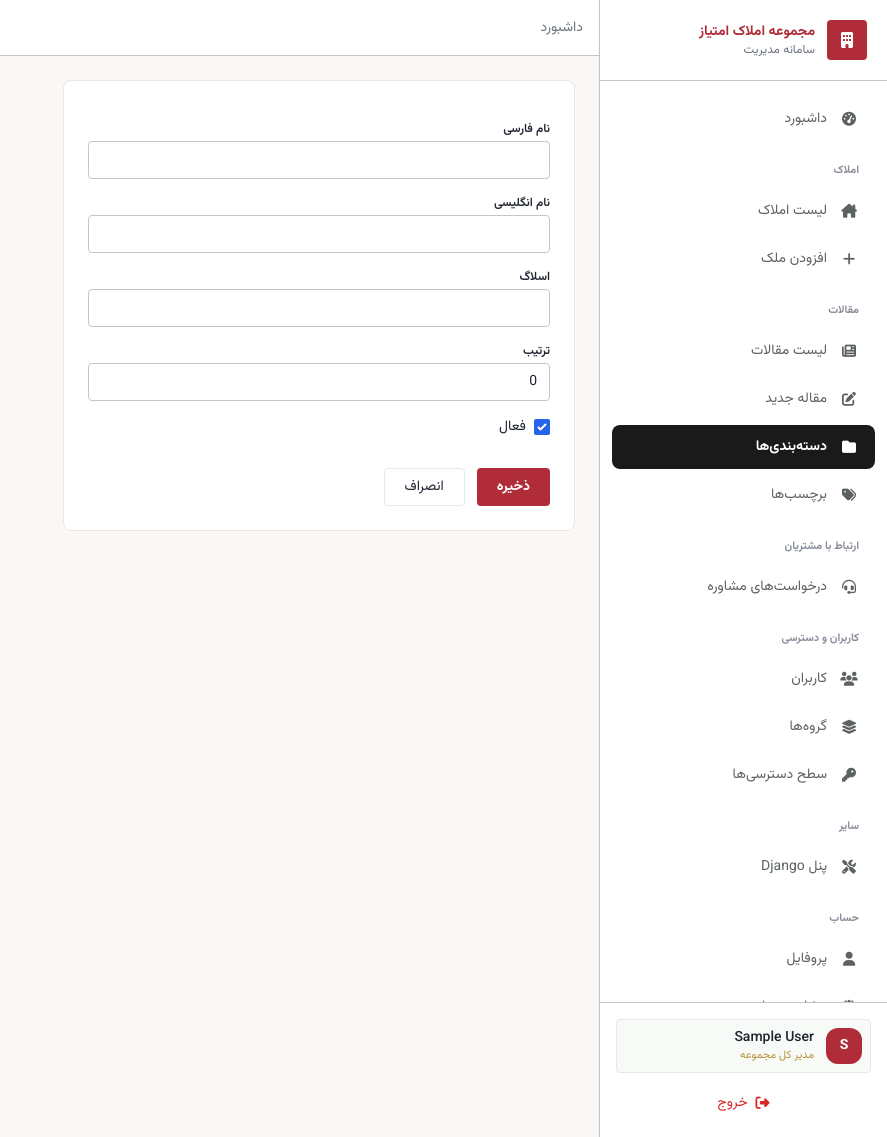
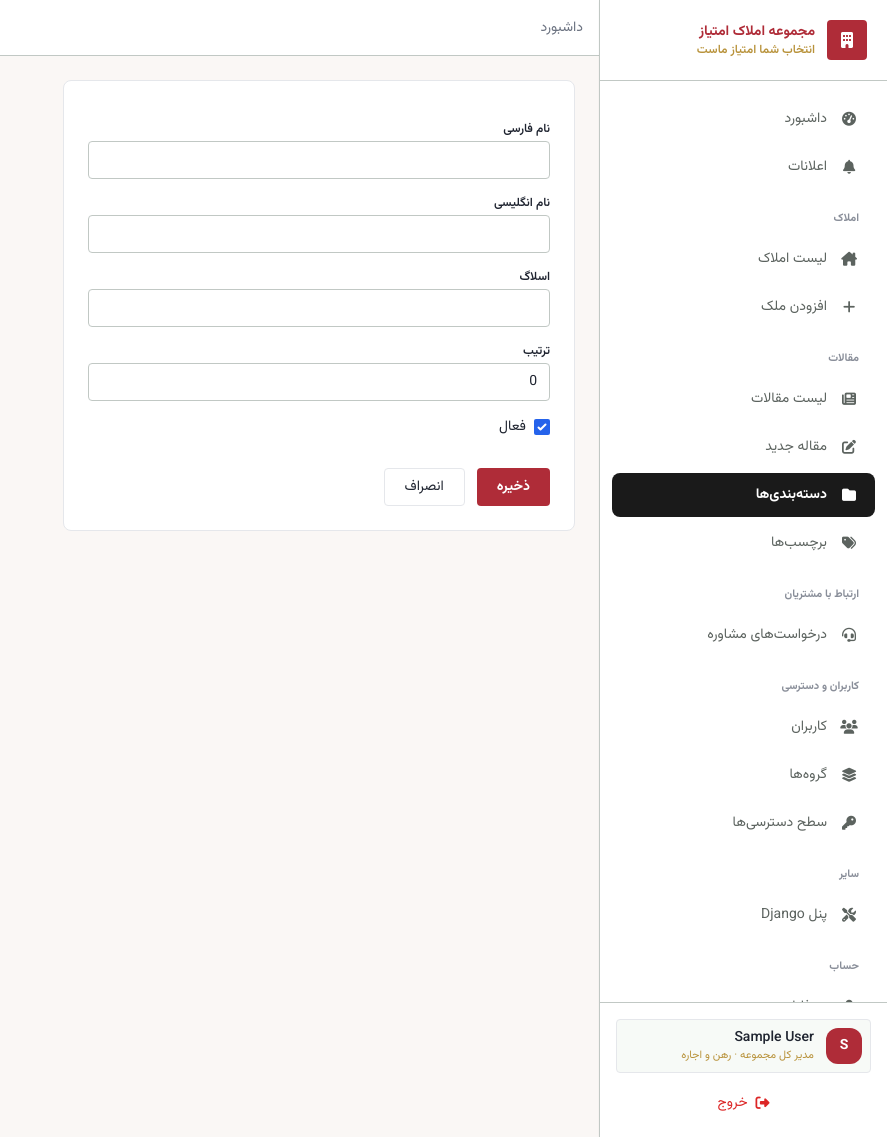
Before and after one commit to MErfanPld/emtiaz-backend, a Django app: page /dashboard/blog/categories/new/ in a window 1280 px wide. Shown: the whole page, without its empty margins (393-1280 px from the left). Run offline with Django 5.2, Linux system fonts and the light colour scheme; a user stored in the database is signed in; tables that the repository leaves empty hold one stand-in row (values such as "Sample post"); some libraries are stand-ins or nearby versions.

Commit message:
feat: add notifications link and slogan to dashboard sidebar

```diff
--- a/templates/dashboard/base_dashboard.html
+++ b/templates/dashboard/base_dashboard.html
@@ -23,8 +23,6 @@
   .nav-link:hover { background: #ecefeb; color: #181c1b; }
   .nav-link.active { background: #1a1a1a; color: #fff; font-weight: 700; }
   .nav-link i { width: 1.25rem; text-align: center; }
-
-  /* Fix select chevron overlapping text (RTL) */
   select {
     -webkit-appearance: none !important;
     -moz-appearance: none !important;
@@ -47,14 +45,15 @@
       <div class="w-10 h-10 rounded-lg bg-primary text-white flex items-center justify-center"><i class="fa-solid fa-building"></i></div>
       <div>
         <h1 class="text-primary font-bold text-sm">مجموعه املاک امتیاز</h1>
-        <p class="text-xs text-on-surface-variant">سامانه مدیریت</p>
+        <p class="text-xs text-secondary font-semibold">انتخاب شما امتیاز ماست</p>
       </div>
     </div>
   </div>
   <nav class="flex-1 overflow-y-auto px-3 py-4 space-y-1 text-sm">
     <a class="nav-link {% if url_name == 'index' %}active{% endif %}" href="{% url 'dashboard:index' %}"><i class="fa-solid fa-gauge-high"></i><span>داشبورد</span></a>
+    <a class="nav-link {% if url_name == 'notifications' %}active{% endif %}" href="{% url 'dashboard:notifications' %}"><i class="fa-solid fa-bell"></i><span>اعلانات</span></a>
     <p class="px-4 pt-4 pb-1 text-[11px] font-bold text-on-surface-variant/80">املاک</p>
-    <a class="nav-link {% if url_name == 'property_list' or url_name == 'property_edit' or url_name == 'property_delete' %}active{% endif %}" href="{% url 'dashboard:property_list' %}"><i class="fa-solid fa-house-chimney"></i><span>لیست املاک</span></a>
+    <a class="nav-link {% if url_name == 'property_list' or url_name == 'property_edit' or url_name == 'property_delete' or url_name == 'property_review' %}active{% endif %}" href="{% url 'dashboard:property_list' %}"><i class="fa-solid fa-house-chimney"></i><span>لیست املاک</span></a>
     <a class="nav-link {% if url_name == 'property_create' %}active{% endif %}" href="{% url 'dashboard:property_create' %}"><i class="fa-solid fa-plus"></i><span>افزودن ملک</span></a>
     <p class="px-4 pt-4 pb-1 text-[11px] font-bold text-on-surface-variant/80">مقالات</p>
     <a class="nav-link {% if url_name == 'blog_list' or url_name == 'blog_edit' or url_name == 'blog_delete' %}active{% endif %}" href="{% url 'dashboard:blog_list' %}"><i class="fa-solid fa-newspaper"></i><span>لیست مقالات</span></a>
@@ -80,7 +79,7 @@
       <div class="w-9 h-9 rounded-full bg-primary text-white flex items-center justify-center font-bold text-sm">{{ user.first_name|slice:":1"|default:"ک" }}</div>
       <div class="min-w-0 flex-1">
         <p class="font-medium text-sm truncate">{{ user.get_full_name|default:user.phone_number }}</p>
-        <p class="text-[11px] text-secondary">{% if user.is_superuser %}مدیر کل مجموعه{% elif user.is_staff %}مدیر / کارمند{% else %}{{ user.job_title|default:"کاربر تأییدشده" }}{% endif %}</p>
+        <p class="text-[11px] text-secondary">{% if user.is_superuser %}مدیر کل مجموعه{% elif user.is_staff %}مدیر / کارمند{% else %}{{ user.job_title|default:"کاربر تأییدشده" }}{% endif %}{% if user.department %} · {{ user.get_department_display }}{% endif %}</p>
       </div>
     </div>
     <form method="post" action="{% url 'accounts:logout' %}">{% csrf_token %}
```
